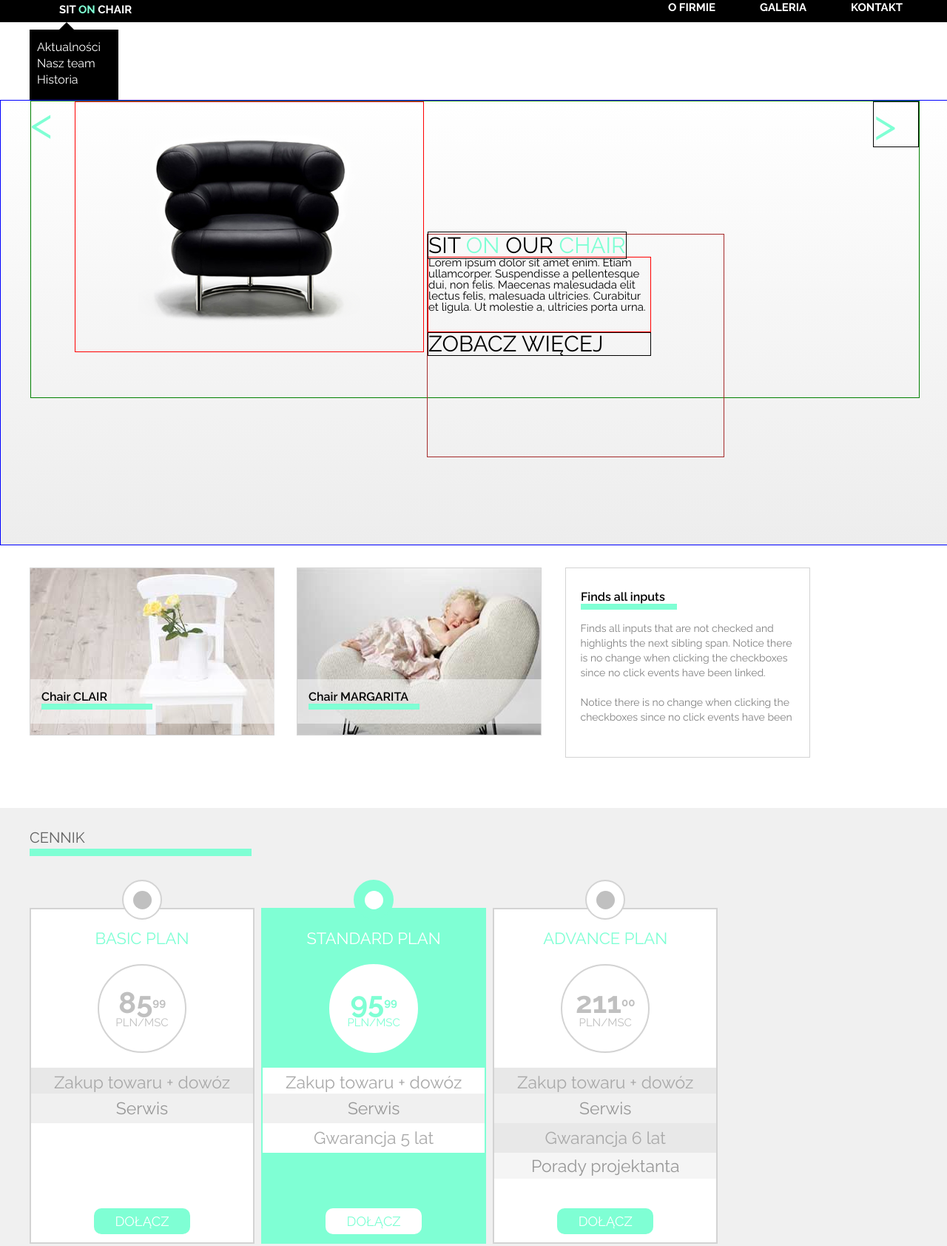
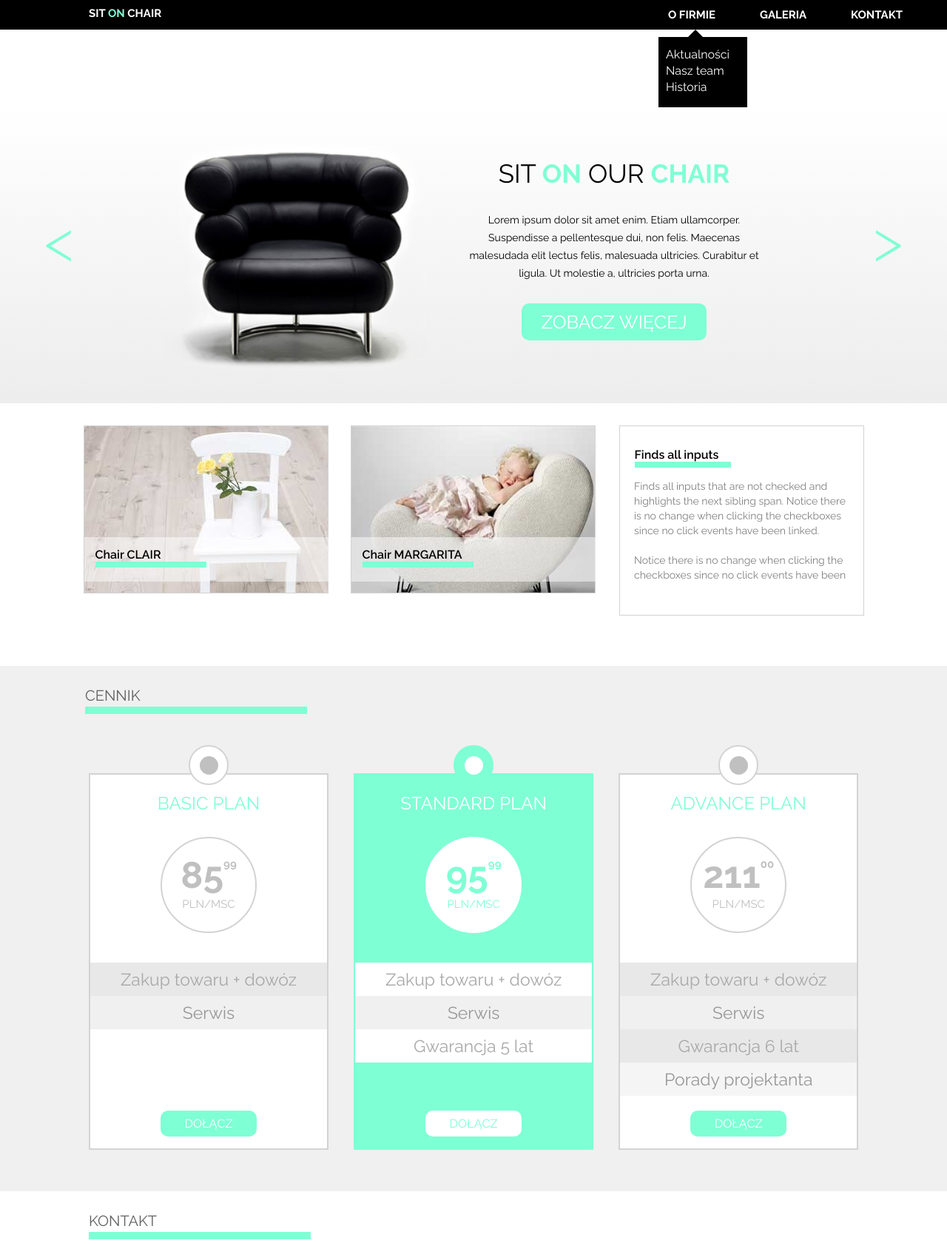
Before and after one commit to weronika-sielicka/Sit_on_chair, a plain HTML site: page index.html in a window 1280 px wide. Shown: the part 5-1689 px from the top of the page at 74% size. Drawn offline with Linux system fonts and the light colour scheme; files that its build step writes are made by us from their sources; files whose address does not match are found by name.

Commit message:
Page almost ready, colors and font-weight to be adjusted

```diff
--- a/css/style.css
+++ b/css/style.css
@@ -24,7 +24,7 @@ body {
 
 header {
   width: 100%;
-  height: 30px;
+  height: 40px;
   background-color: black;
   font-weight: bold;
   color: white;
@@ -36,12 +36,16 @@ header {
   width: 1200px;
   padding-top: 2.5px;
   padding-left: 40px;
+  margin-top:5px;
 }
 
 #logo {
   line-height: 15px;
   font-size: 15px;
   height: 15px;
+  margin-left: 40px;
+
+
 }
 
 #logo_ON {
@@ -55,6 +59,7 @@ header {
   vertical-align: middle;
   line-height: 15px;
   height: 15px;
+  margin-top: 5px;
 }
 
 #header_nav>ul {
@@ -81,6 +86,7 @@ header {
 #section1_box {
   width: 100px;
   text-align: center;
+  margin-left: 850px;
 }
 
 #section1_box_triangle {
@@ -119,10 +125,13 @@ header {
   line-height: 16px;
 }
 
+
+
+
+
 #section2 {
-  border: 1px solid blue;
   width: 100%;
-  height: 600px;
+  height: 400px;
   background: rgba(255, 255, 255, 1);
   background: -moz-linear-gradient(top, rgba(255, 255, 255, 1) 0%, rgba(246, 246, 246, 1) 47%, rgba(237, 237, 237, 1) 100%);
   background: -webkit-gradient(left top, left bottom, color-stop(0%, rgba(255, 255, 255, 1)), color-stop(47%, rgba(246, 246, 246, 1)), color-stop(100%, rgba(237, 237, 237, 1)));
@@ -133,84 +142,112 @@ header {
   filter: progid:DXImageTransform.Microsoft.gradient( startColorstr='#ffffff', endColorstr='#ededed', GradientType=0);
 }
 
-#section2_box {
-  height: 400px;
-  width: 1200px;
-  border: 1px solid green;
+#section2_arrow_left{
+  width: 80px;
+  height: 80px;
+  display: inline-block;
+  float: left;
+  margin-top: 140px;
+
 }
 
-#section2_arrow_left {
-  height: 60px;
-  width: 60px;
-  display: inline-block;
-  float: left;
+#section2_arrow_left > p {
+  font-size: 80px;
+  line-height: 80px;
+  color: Aquamarine;
+  text-align: center;
+  margin: 0 auto;
+  font-weight: lighter;
+
 }
 
-#section2_arrow_left>p {
-  font-size: 60px;
-  line-height: 60px;
-  color: aquamarine;
-}
-
-#section2_pic {
-  width: 470px;
-  height: 337px;
-  display: inline-block;
-  border: 1px solid red;
-}
-
-#section2_art {
-  border: 1px solid brown;
-  width: 400px;
-  height: 300px;
+#section2_black_chair {
+  width: 500px;
+  height: 400px;
+  background-image: url("../images/black_chair.png");
+background-repeat: no-repeat;
+background-size: cover;
   display: inline-block;
 }
 
-#section2_art_title {
-  border: 1px solid black;
-  width: 350px;
-  height: 30px;
-  font-size: 30px;
-  line-height: 30px;
-  height: 30px;
+#section2_box {
+width: 420px;
+height: 300px;
+display: inline-block;
+position: absolute;
+margin-top: 70px;
 }
 
-#section2_green {
-  color: Aquamarine;
-  border: 1px color black;
+#section2_box_title {
+  font-size: 35px;
+  line-height: 40px;
+  height: 40px;
+  width: 400px;
+  font-weight: normal;
+  margin: 0 auto;
+  text-align: center;
+
+
 }
 
-#section2_main_text {
-  font-size: 15px;
-  line-height: 15px;
-  height: 100px;
-  width: 300px;
-  border: 1px solid red;
+#section2_box_title > span {
+color: Aquamarine;
+font-weight: bold;
 }
 
-#section2_button {
-  border: 1px solid black;
-  font-size: 30px;
-  line-height: 30px;
-  height: 30px;
-  width: 300px;
+#section2_box_text {
+  height: 100px;
+  width: 400px;
+  font-size: 14px;
+  line-height: 24px;
+  margin: 0 auto;
+  text-align: center;
+  margin-top: 30px;
+  color: rgb(104.104,104);
+
 }
 
-#section2_button>span {}
+#section2_box_button {
+  height: 50px;
+  width: 250px;
+  background-color: Aquamarine;
+  border-radius: 10px;
+  margin: 0 auto;
+  margin-top: 25px;
+}
 
-#section2_arrow_right {
-  height: 60px;
-  width: 60px;
+#section2_box_button > p {
+  height: 50px;
+  line-height: 50px;
+  font-size: 25px;
+  color: white;
+  margin: 0 auto;
+  text-align: center;
+}
+
+
+#section2_arrow_right{
+  width: 80px;
+  height: 80px;
   display: inline-block;
   float: right;
-  border: 1px solid black;
+  margin-top: 140px;
+
+
 }
 
-#section2_arrow_right>p {
-  font-size: 60px;
-  line-height: 60px;
-  color: aquamarine;
+#section2_arrow_right > p {
+  font-size: 80px;
+  line-height: 80px;
+  color: Aquamarine;
+  text-align: center;
+  margin: 0 auto;
+  font-weight: lighter;
 }
+
+
+
+
 
 #section3 {
   width: 100%;
@@ -221,6 +258,7 @@ header {
 #section3_boxes {
   height: 257px;
   width: 1055px;
+  margin: 0 auto;
 }
 
 #section3_box_1 {
@@ -324,7 +362,7 @@ header {
 
 #section4 {
   width: 100%;
-  height: 600px;
+  height: 680px;
   background-color: rgb(240, 240, 240);
   padding-top: 30px;
 }
@@ -333,6 +371,9 @@ header {
   width: 300px;
   height: 25px;
   border-bottom: 10px solid Aquamarine;
+  margin-bottom: 30px;
+  margin-left: 75px;
+
 }
 
 #section4_heading>p {
@@ -344,18 +385,18 @@ header {
 }
 
 #section4_figures {
-  width: 936px;
+  width: 1100px;
   height: 520px;
-  margin-top: 20px;
+  margin: 0 auto;
 }
 
 .figure_container {
-  width: 300px;
-  height: 450px;
+  width: 320px;
+  height: 505px;
   border: 2px solid LightGray;
   margin-top: 50px;
   display: inline-block;
-  margin-right: 5px;
+  margin-left: 30px;
   display: inline-block;
 }
 
@@ -385,10 +426,10 @@ header {
 
 .figure_headline {
   text-align: center;
-  font-size: 22px;
+  font-size: 24px;
   line-height: 30px;
   margin: 0 auto;
-  margin-bottom: 20px;
+  margin-bottom: 30px;
   height: 30px;
   width: 300px;
 }
@@ -398,18 +439,18 @@ header {
   text-align: center;
   margin: 0 auto;
   border-radius: 100%;
-  width: 120px;
-  height: 120px;
+  width: 130px;
+  height: 130px;
   border: 2px solid LightGray;
-  padding-top: 30px;
+  padding-top: 25px;
   padding-bottom: 30px;
-  margin-bottom: 20px;
+  margin-bottom: 40px;
 }
 
 .figure_round_div_price1 {
-  font-size: 40px;
-  line-height: 40px;
-  height: 40px;
+  font-size: 50px;
+  line-height: 50px;
+  height: 50px;
   width: 100px;
   margin: 0 auto;
   font-weight: bold;
@@ -419,7 +460,7 @@ header {
 
 .figure_round_div_price1>span {
   font-size: 15px;
-  line-height: 40px;
+  line-height: 20px;
   vertical-align: top;
 }
 
@@ -430,22 +471,23 @@ header {
   width: 100px;
   margin: 0 auto;
   color: Silver;
+  margin-top: 7px;
 }
 
 .figure_articles {
   height: 175px;
-  width: 300px;
+  width: 320px;
   margin: 0 auto;
   text-align: center;
-  margin-bottom: 15px;
+  margin-bottom: 25px;
 }
 
 .figure_art1 {
   margin: 0 auto;
-  width: 300px;
-  height: 35px;
+  width: 320px;
+  height: 45px;
   font-size: 23px;
-  line-height: 40px;
+  line-height: 45px;
   text-align: center;
   background-color: rgb(232, 232, 232);
   color: DarkGray;
@@ -453,10 +495,10 @@ header {
 
 .figure_art2 {
   margin: 0 auto;
-  width: 300px;
-  height: 40px;
+  width: 320px;
+  height: 45px;
   font-size: 23px;
-  line-height: 40px;
+  line-height: 45px;
   text-align: center;
   background-color: rgb(240, 240, 240);
   color: rgb(152, 152, 152);
@@ -464,10 +506,10 @@ header {
 
 .figure_art3 {
   margin: 0 auto;
-  width: 300px;
-  height: 40px;
+  width: 320px;
+  height: 45px;
   font-size: 23px;
-  line-height: 40px;
+  line-height: 45px;
   text-align: center;
   background-color: white;
   color: DarkGray;
@@ -475,10 +517,10 @@ header {
 
 .figure_art4 {
   margin: 0 auto;
-  width: 300px;
-  height: 40;
+  width: 320px;
+  height: 45px;
   font-size: 23px;
-  line-height: 40px;
+  line-height: 45px;
   text-align: center;
   background-color: rgb(232, 232, 232);
   color: DarkGray;
@@ -486,18 +528,19 @@ header {
 
 .figure_art5 {
   margin: 0 auto;
-  width: 300px;
-  height: 35px;
+  width: 320px;
+  height: 45px;
   font-size: 23px;
-  line-height: 35px;
+  line-height: 45px;
   text-align: center;
   background-color: WhiteSmoke;
   color: rgb(152, 152, 152);
 }
 
+
 .figure_button {
   box-sizing: border-box;
-  font-size: 18px;
+  font-size: 16px;
   line-height: 35px;
   height: 35px;
   width: 130px;
@@ -611,6 +654,8 @@ header {
   width: 300px;
   height: 25px;
   border-bottom: 10px solid Aquamarine;
+  margin-left: 80px;
+
 }
 
 #section5_heading>p {
@@ -627,6 +672,7 @@ header {
   display: inline-block;
   float: left;
   margin-top: 40px;
+  margin-left: 80px;
 }
 
 input[name="name"] {
@@ -665,10 +711,11 @@ input[name="message"] {
 
 #section5_art {
   display: inline-block;
-  margin-left: 30px;
-  margin-top: 40px;
-  height: 400px;
-  width: 400px;
+  margin-left: 50px;
+  margin-top: 20px;
+  height: 420px;
+  width: 350px;
+
 }
 
 #section5_box1_pic {
@@ -676,12 +723,13 @@ input[name="message"] {
   width: 264px;
   display: block;
   margin: 0 auto;
+
 }
 
 #section5_box1 {
   height: 50px;
-  width: 400px;
-  margin-top: 30px;
+  width: 360px;
+  margin-top: 40px;
 }
 
 #section5_box1_ok {
@@ -689,7 +737,7 @@ input[name="message"] {
   width: 50px;
   display: inline-block;
   border: 1px solid Aquamarine;
-  margin-right: 10px;
+  margin-right: 5px;
   padding-top: 5px;
 }
 
@@ -706,18 +754,18 @@ input[name="message"] {
 }
 
 #section5_button {
-  width: 300px;
-  height: 60px;
+  width: 350px;
+  height: 70px;
   background-color: Aquamarine;
   border-radius: 10px;
   margin: 0 auto;
-  margin-top: 30px;
+  margin-top: 40px;
 }
 
 #section5_button_text {
   font-size: 30px;
-  line-height: 60px;
-  height: 60px;
+  line-height: 70px;
+  height: 70px;
   width: 100px;
   text-align: center;
   color: white;
--- a/index.html
+++ b/index.html
@@ -51,24 +51,23 @@
   <p>&#60;</p>
 </div>
 
-      <div id="section2_box">
-
-        <div id="section2_pic">
-          <img src="./images/black_chair.png">
+<div id="section2_black_chair">
+  <!--<img src="./images/black_chair.png">-->
 </div>
 
-        <article id="section2_art">
-          <span id="section2_art_title">SIT <span id="section2_green">ON</span> OUR <span id="section2_green">CHAIR</span></span>
-          <p id="section2_main_text">Lorem ipsum dolor sit amet enim. Etiam ullamcorper. Suspendisse a pellentesque dui, non felis. Maecenas malesudada elit lectus felis, malesuada ultricies. Curabitur et ligula. Ut molestie a, ultricies porta urna.</p>
-          <div id="section2_button">
-            <span>ZOBACZ WIĘCEJ</span>
+<div id="section2_box">
+<p id="section2_box_title">SIT <span>ON</span> OUR <span>CHAIR</span></p>
+<p id="section2_box_text">Lorem ipsum dolor sit amet enim. Etiam ullamcorper. Suspendisse a pellentesque dui, non felis. Maecenas malesudada elit lectus felis, malesuada ultricies. Curabitur et ligula. Ut molestie a, ultricies porta urna.</p>
+<div id="section2_box_button">
+<p>ZOBACZ WIĘCEJ</p>
 </div>
-        </article>
-
+</div>
 
 <div id="section2_arrow_right">
   <p>&#62;</p>
 </div>
+
+
       </div>
   </section>
 
@@ -221,6 +220,7 @@
           <p>Zgadzam się na przetwarzanie </br>
             danych osobowych</p>
         </article>
+
         <div id="section5_button">
           <p id="section5_button_text">WYŚLIJ</p>
         </div>
```
Lines whose indentation alone changed are shown as unchanged.
